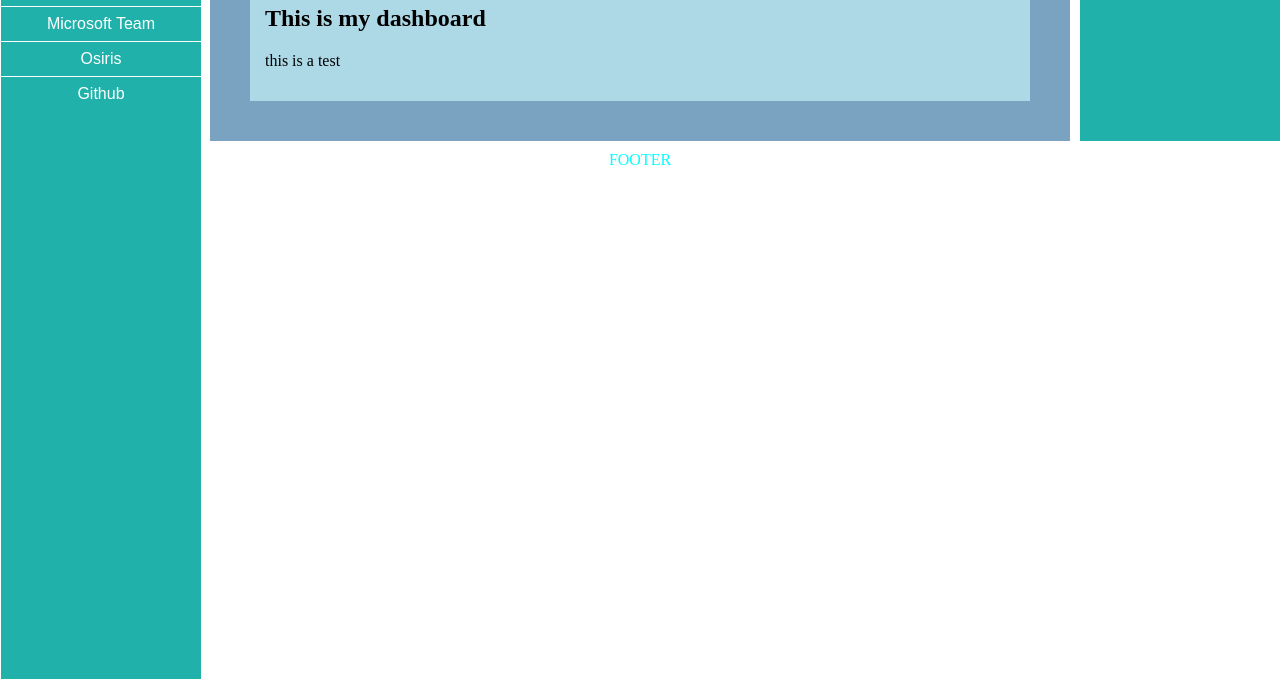
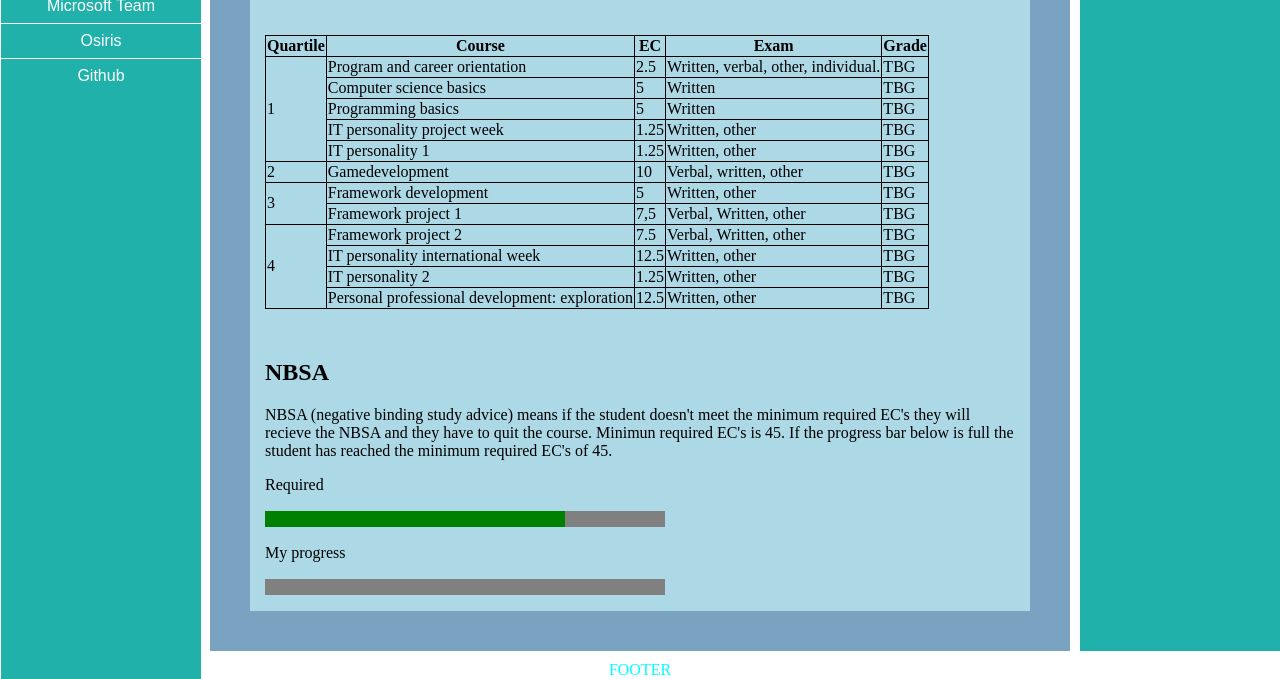
Before and after one commit to Tangobyte/Tangobyte.github.io, a plain HTML site: page dashboard.html in a window 1280 px wide. Shown: the part 237-916 px from the top of the page. Before the commit the page ends 800 px from the top, so only its background shows below. Drawn offline with Linux system fonts and the light colour scheme.

Commit message:
update14-9

```diff
--- a/dashboard.html
+++ b/dashboard.html
@@ -23,11 +23,115 @@
     <main>
     <article>
     <h1>Dashboard</h1>
-    <h2>This is my dashboard</h2>
-    <p>this is a test</p>
+    </article>
+
+    <article>
+      <table>
+      <tr>
+        <th>Quartile</th>
+        <th>Course</th>
+        <th>EC</th>
+        <th>Exam</th>
+        <th>Grade</th>
+      </tr>
+      <tr>
+        <td rowspan="5">1</td>
+        <td>Program and career orientation</td>
+        <td>2.5</td>
+        <td>Written, verbal, other, individual.</td>
+        <td>TBG</td>
+      </tr>
+      <tr>
+        <!--<td>1</td>-->
+        <td>Computer science basics</td>
+        <td>5</td>
+        <td>Written</td>
+        <td>TBG</td>
+      </tr>
+      <tr>
+        <!--<td>1</td>-->
+        <td>Programming basics</td>
+        <td>5</td>
+        <td>Written</td>
+        <td>TBG</td>
+      </tr>
+      <tr>
+        <!--<td>1</td>-->
+        <td>IT personality project week</td>
+        <td>1.25</td>
+        <td>Written, other</td>
+        <td>TBG</td>
+      </tr>
+      <tr>
+        <!--<td>1</td>-->
+        <td>IT personality 1</td>
+        <td>1.25</td>
+        <td>Written, other</td>
+        <td>TBG</td>
+      </tr>
+      <tr>
+        <td>2</td>
+        <td>Gamedevelopment</td>
+        <td>10</td>
+        <td>Verbal, written, other</td>
+        <td>TBG</td>
+      </tr>
+      <tr>
+        <td rowspan="2">3</td>
+        <td>Framework development</td>
+        <td>5</td>
+        <td>Written, other</td>
+        <td>TBG</td>
+      </tr>
+      <tr>
+        <!--<td>1</td>-->
+        <td>Framework project 1</td>
+        <td>7,5</td>
+        <td>Verbal, Written, other</td>
+        <td>TBG</td>
+      </tr>
+      <tr>
+        <td rowspan="4">4</td>
+        <td>Framework project 2</td>
+        <td>7.5</td>
+        <td>Verbal, Written, other</td>
+        <td>TBG</td>
+      </tr>
+      <tr>
+        <!--<td>1</td>-->
+        <td>IT personality international week</td>
+        <td>12.5</td>
+        <td>Written, other</td>
+        <td>TBG</td>
+      </tr>
+      <tr>
+        <!--<td>1</td>-->
+        <td>IT personality 2</td>
+        <td>1.25</td>
+        <td>Written, other</td>
+        <td>TBG</td>
+      </tr>
+      <tr>
+        <!--<td>1</td>-->
+        <td>Personal professional development: exploration </td>
+        <td>12.5</td>
+        <td>Written, other</td>
+        <td>TBG</td>
+      </tr>
+      </table>
+    </article>
+    <article>
+      <h2>NBSA</h2>
+      <p>NBSA (negative binding study advice) means if the student doesn't meet the minimum required EC's they will recieve the NBSA and they have to quit the course.
+        Minimun required EC's is 45. If the progress bar below is full the student has reached the minimum required EC's of 45.
+      </p>
+      <p>Required</p>
+      <progress class="progressblue" value="45" max="60"></progress>
+      <p>My progress</p>
+      <progress class="progressred" value="0" max="60"></progress>
     </article>
     </main>
-  <div class="left-side">THE LEFT
+  <div class="left-side">
     <nav class="subnav">
       <ul>
         <li><a href="https://hz.nl/uploads/documents/1.4-Over-de-HZ/1.4.3.-Regelingen-en-documenten/EN/6.-Regulations-Study-Programmes/CER-HZ-Bachelor-full-time-2022-2023-DEF-June-13.pdf">Regulation</a></li>
--- a/style.css
+++ b/style.css
@@ -49,7 +49,17 @@ footer {
   color:cyan;
   text-align:center;
 }
-/*Text styles*/
+/*Content*/
+progress{width: 400px;}
+.progressred{
+  background-color:red;
+  background-image: red;
+}
+.progressblue{
+  background-color:blue;
+  background-image: blue;
+}
+
 .articlebackground{background-color: white;}
 h1 {
     text-align:center;
@@ -71,6 +81,11 @@ article {
 }
 
 .applications {
+  color: black;
+}
+table, th, td {
+  border: 1px solid black;
+  border-collapse: collapse;
   color: black;
 }
 /*Navigation bar*/
@@ -135,3 +150,10 @@ nav {font-family: Arial, Helvetica, sans-serif;}
   .subnav li:last-child {
     border-bottom:none;
   }
+
+  /*FOR TESTING*/
+  .flexcontainer {
+    display:flex;
+    flex-direction: row;
+    justify-content: center;
+  }
```
Also changed, not shown: blog.html (+23 -0 lines), faq.html (+1 -1 lines), index.html (+9 -2 lines).
